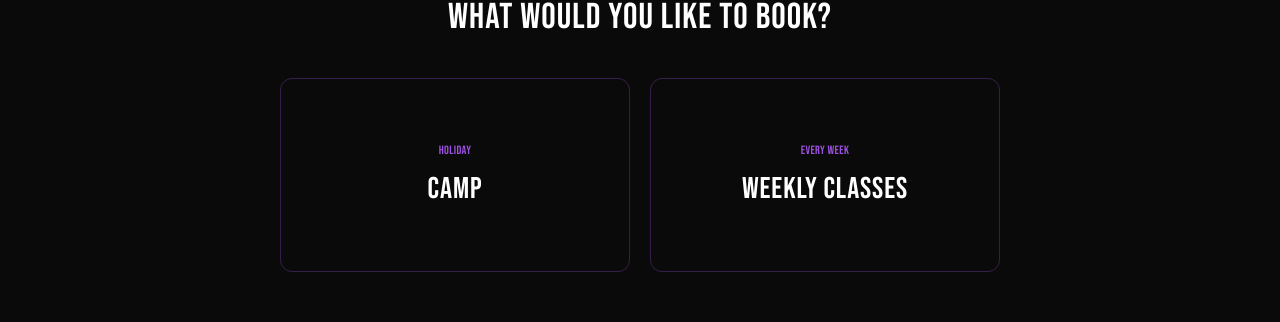
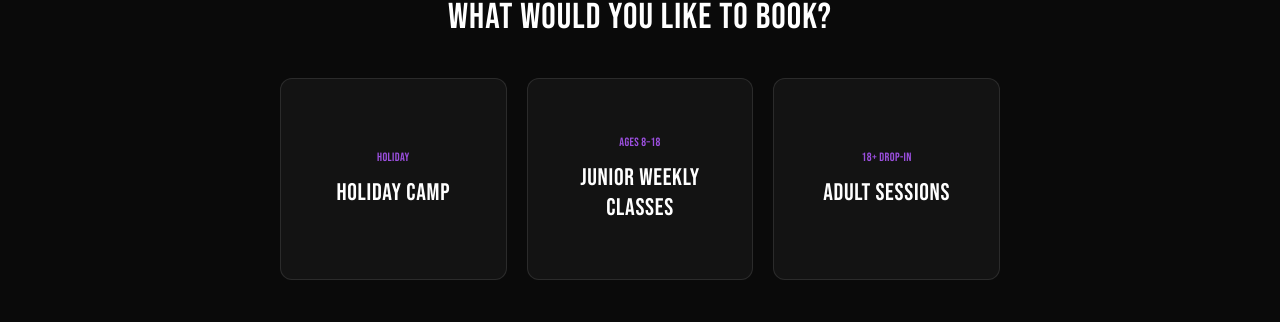
Before and after one commit to duriandaniel/obsidian-volleyball-website, a Next.js app: page /booking in a window 1280 px wide. Shown: the part 134-456 px from the top of the page. Built offline with nearby package versions, Linux system fonts and the light colour scheme; no server answers.

Commit message:
Booking landing: three direct options as solid tiles
First selection is now Holiday Camp / Junior Weekly Classes / Adult Sessions
(skips the Adult-vs-Junior chooser). Tiles are solid and label-only, no
descriptions.

Co-Authored-By: Claude Opus 4.8 (1M context) <noreply@anthropic.com>

```diff
--- a/app/booking/page.tsx
+++ b/app/booking/page.tsx
@@ -15,9 +15,10 @@ export default function BookingHomePage() {
           What would you like to book?
         </h1>
 
-        <div className="grid gap-5 sm:grid-cols-2">
-          <BookingBox href="/booking/camps" eyebrow="HOLIDAY" label="Camp" />
-          <BookingBox href="/booking/term" eyebrow="EVERY WEEK" label="Weekly Classes" />
+        <div className="grid gap-5 sm:grid-cols-3">
+          <BookingBox href="/booking/camps" eyebrow="HOLIDAY" label="Holiday Camp" />
+          <BookingBox href="/booking/term/junior" eyebrow="AGES 8–18" label="Junior Weekly Classes" />
+          <BookingBox href="/booking/term/adult" eyebrow="18+ DROP-IN" label="Adult Sessions" />
         </div>
 
         <div className="mt-12 text-center text-sm text-gray-500">
@@ -34,10 +35,10 @@ function BookingBox({ href, eyebrow, label }: { href: string; eyebrow: string; l
   return (
     <Link
       href={href}
-      className="flex flex-col items-center justify-center text-center border border-[#9B4FDE]/30 hover:border-[#9B4FDE] hover:bg-white/[0.02] rounded-xl py-16 px-6 transition-colors"
+      className="flex flex-col items-center justify-center text-center bg-white/[0.04] border border-white/10 hover:border-[#9B4FDE]/50 rounded-xl py-14 px-5 min-h-[180px]"
     >
       <div className="text-[#9B4FDE] font-heading text-xs tracking-[0.35em] mb-3">{eyebrow}</div>
-      <div className="font-heading text-3xl">{label}</div>
+      <div className="font-heading text-2xl leading-tight">{label}</div>
     </Link>
   );
 }
```
